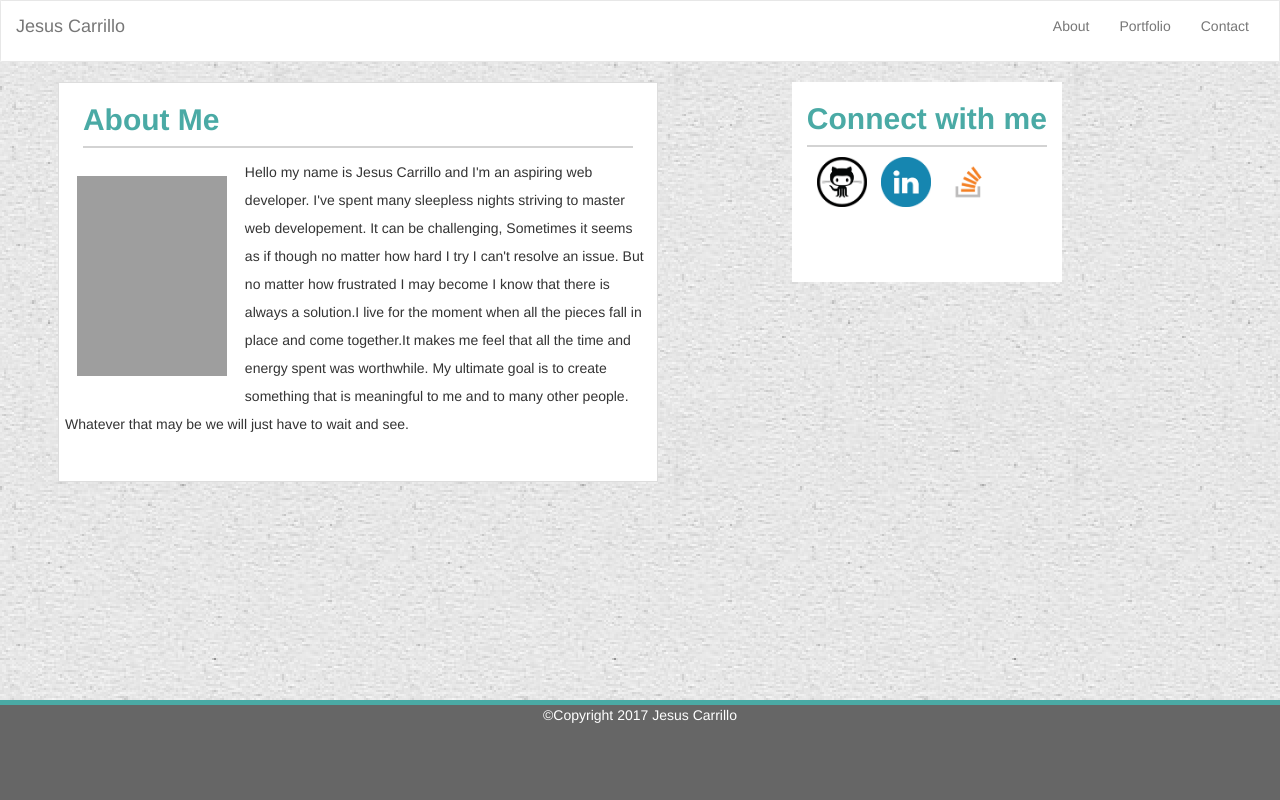
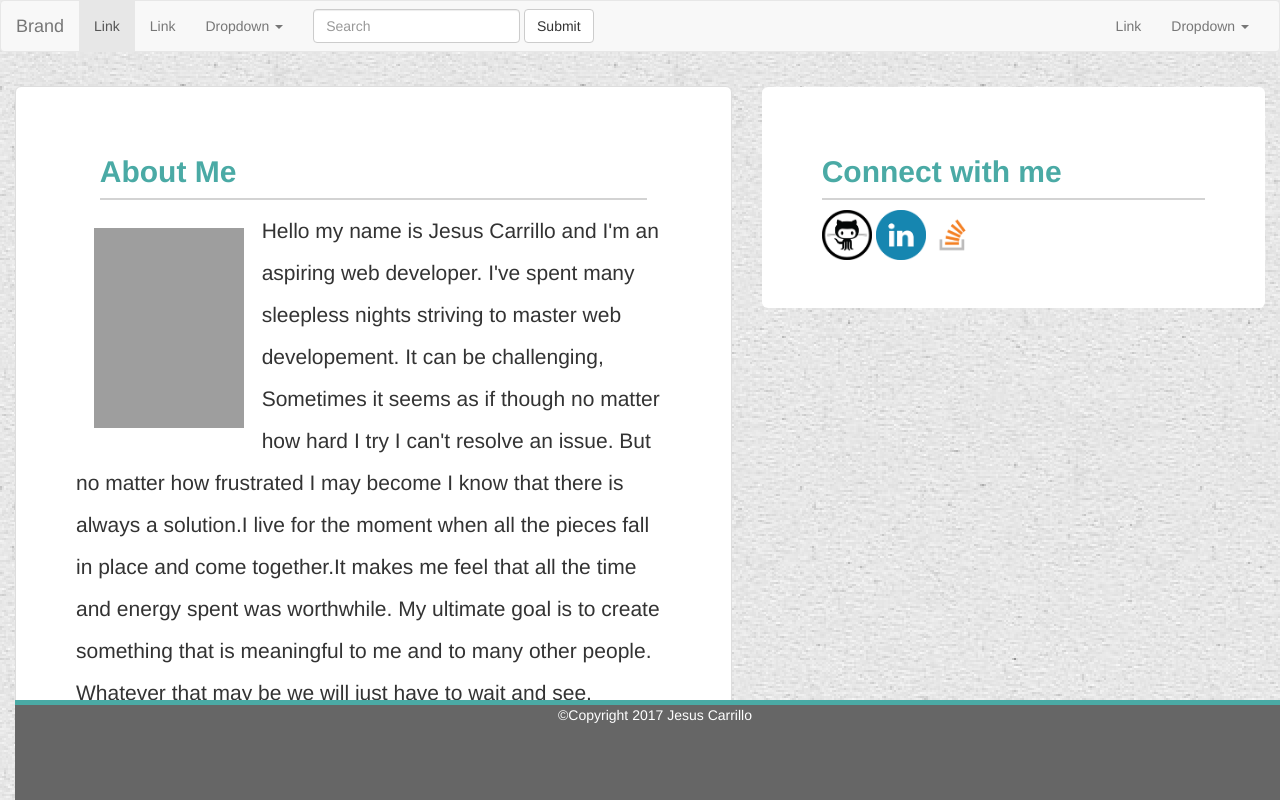
Before and after one commit to 91integ25/Bootstrap-portfolio, a PHP site: page / in a window 1280 px wide. Run offline with PHP 8.4, Linux system fonts and the light colour scheme; some libraries are stand-ins or nearby versions; grey boxes are pictures that could not be loaded.

Commit message:
pages complete needs more styling

```diff
--- a/assets/css/style.css
+++ b/assets/css/style.css
@@ -3,8 +3,7 @@ body {
 }
 .container{
 	background-color: #fff;
-	height:400px;
-	width: 650px
+	position: relative;
 }
 /*end of container style*/
 .navbarStyle {
@@ -13,11 +12,12 @@ body {
 
 /*end of navbar style*/
 .about{
-	height:400px;
-	width:600px;
+	margin-top: 2%;
+	margin-bottom:2%;
+	float:left;
 	background-color: #fff;
 	border: 1px solid #ddd;
-	margin-left: 6%;
+
 }
 .subHeader{
 	border-bottom: solid 2px #d3d3d3;
@@ -32,29 +32,83 @@ body {
 }
 .about p {
 	line-height: 200%;
-	margin:1%;
+
 }
 .about h2 {
 	margin-left: 4%;
 	margin-right: 4%;
 }
 /*end of about style*/
+.submitButton{
+	height:40px;
+	width:150px;
+	color:#fff;
+	background-color: #4aaaa5;
+	margin-top: 20px;
+	margin-right:20px;
+
+}
+/*end of contact style*/
+.imageBoxes{
+	width:200px;
+    height: 125px;
+    background:#4aaaa5;
+    color:#fff;
+    position:relative;
+    float: left;
+    margin: 2% 2% 2% 12%;
+
+}
+.imageBoxes p {
+	position:absolute;
+	bottom:0;
+	width: 100%;
+	text-align: center;
+
+	background-color:#4aaaa5;
+}
+.box1{
+
+	background-image: url(../images/hangman.png);
+
+	background-size: cover;
+}
+.box2{
+	background-image: url(../images/RPG.png);
+	clear:right;
+	background-size: cover;
+}
+.box3{
+	background-image: url(../images/trivia.png);
+	background-size: cover;
+}
+.box4{
+	background-image: url(../images/RIW.png);
+	background-size: cover;
+}
+.box5{
+	background-image: url(../images/RockPaper.png);
+	background-size: cover;
+}
+/*end of portfolio style*/
+textarea{
+	clear: both;
+}
 .connect{
-	height:200px;
-	width:270px;
+	margin-top:3%;
+	padding-right:-6%;
+	margin-bottom: 20%;
 	background-color: #fff;
-	margin-left: 6%;
+
 }
 .connect img{
-	margin-left: 10px;
 	height:50px;
 	width: 50px;
 	display:inline;
 }
-
 /*end of connect style*/
 footer{
-	position:absolute;
+	position:fixed;
 	bottom: 0;
 	height: 100px;
 	width:100%;
--- a/index.html
+++ b/index.html
@@ -2,13 +2,14 @@
 <html>
 	<head>
 		<title>Bootstrap Index</title>
+		<script src="https://ajax.googleapis.com/ajax/libs/jquery/3.1.1/jquery.min.js"></script>
 		<link rel="stylesheet" href="https://maxcdn.bootstrapcdn.com/bootstrap/3.3.7/css/bootstrap.min.css" integrity="sha384-BVYiiSIFeK1dGmJRAkycuHAHRg32OmUcww7on3RYdg4Va+PmSTsz/K68vbdEjh4u" crossorigin="anonymous">
-		<script src="https://ajax.googleapis.com/ajax/libs/jquery/3.1.1/jquery.min.js"></script>
 		<link rel="stylesheet" type="text/css" href="assets/css/style.css">
 	</head>
 	<body>
-		<nav class="navbar navbar-default">
-			<div class="navbarStyle container-fluid">
+	<!--
+		<nav class="navbar navbar-default navbarStyle">
+			<div class="container-fluid ">
 				<div class="navbar-header">
 					<button type="button" class="navbar-toggle collapsed" data-toggle="collapse" data-target="#bs-example-navbar-collapse-1" aria-expanded="false">
 					<span class="sr-only">Toggle navigation</span>
@@ -29,10 +30,64 @@
 				</div>
 			</div>
 		</nav>
+		-->
+		<nav class="navbar navbar-default">
+  <div class="container-fluid">
+    <!-- Brand and toggle get grouped for better mobile display -->
+    <div class="navbar-header">
+      <button type="button" class="navbar-toggle collapsed" data-toggle="collapse" data-target="#bs-example-navbar-collapse-1" aria-expanded="false">
+        <span class="sr-only">Toggle navigation</span>
+        <span class="icon-bar"></span>
+        <span class="icon-bar"></span>
+        <span class="icon-bar"></span>
+      </button>
+      <a class="navbar-brand" href="#">Brand</a>
+    </div>
+
+    <!-- Collect the nav links, forms, and other content for toggling -->
+    <div class="collapse navbar-collapse" id="bs-example-navbar-collapse-1">
+      <ul class="nav navbar-nav">
+        <li class="active"><a href="#">Link <span class="sr-only">(current)</span></a></li>
+        <li><a href="#">Link</a></li>
+        <li class="dropdown">
+          <a href="#" class="dropdown-toggle" data-toggle="dropdown" role="button" aria-haspopup="true" aria-expanded="false">Dropdown <span class="caret"></span></a>
+          <ul class="dropdown-menu">
+            <li><a href="#">Action</a></li>
+            <li><a href="#">Another action</a></li>
+            <li><a href="#">Something else here</a></li>
+            <li role="separator" class="divider"></li>
+            <li><a href="#">Separated link</a></li>
+            <li role="separator" class="divider"></li>
+            <li><a href="#">One more separated link</a></li>
+          </ul>
+        </li>
+      </ul>
+      <form class="navbar-form navbar-left">
+        <div class="form-group">
+          <input type="text" class="form-control" placeholder="Search">
+        </div>
+        <button type="submit" class="btn btn-default">Submit</button>
+      </form>
+      <ul class="nav navbar-nav navbar-right">
+        <li><a href="#">Link</a></li>
+        <li class="dropdown">
+          <a href="#" class="dropdown-toggle" data-toggle="dropdown" role="button" aria-haspopup="true" aria-expanded="false">Dropdown <span class="caret"></span></a>
+          <ul class="dropdown-menu">
+            <li><a href="#">Action</a></li>
+            <li><a href="#">Another action</a></li>
+            <li><a href="#">Something else here</a></li>
+            <li role="separator" class="divider"></li>
+            <li><a href="#">Separated link</a></li>
+          </ul>
+        </li>
+      </ul>
+    </div><!-- /.navbar-collapse -->
+  </div><!-- /.container-fluid -->
+</nav>
 		<div class="container-fluid">
 			<div class="row">
-				<div class="col-md-7 col-xs 7">
-					<section class="about" >
+				<div class="col-md-7 ">
+					<section class="col-sm-12 jumbotron about" >
 						<h2 class="subHeader"><strong>About Me</strong></h2>
 						<img class="img-responsive" src="assets/images/IMG_20151212_161152.jpg">
 						<p>Hello my name is Jesus Carrillo and I'm an aspiring web developer. I've spent many sleepless nights striving to master web developement. It can be challenging, Sometimes it seems as if though no matter how hard I try I can't resolve an issue. But no matter how frustrated I may become I know that there is always a solution.I live for the moment when all the pieces fall in place and come together.It makes me feel that all the time and energy spent was worthwhile. My ultimate goal is to create something that is meaningful to me and to many other people. Whatever that may be we will just have to wait and see.</p>
@@ -42,7 +97,7 @@
 
 				<div class="col-md-5 ">
 
-					<sidebar class="col-xs-12 connect">
+					<sidebar class="col-sm-12 jumbotron connect">
 					<h2 class="subHeader"><strong>Connect with me</strong></h2>
 					<a href="https://github.com/91integ25" alt="github link" target="_blank"><img class="img-responsive" src="assets/images/github.png" ></a>
 					<a href="https://www.linkedin.com/in/jesus-carrillo-353810126?trk=nav_responsive_tab_profile" alt="linkedin link" alt="linkedin link" target="_blank" ><img class="img-responsive" src="assets/images/linkein.png"></a>
@@ -51,6 +106,7 @@
 					</sidebar>
 
 				</div>
+			</div>
 			<footer class="text-center">&copy;Copyright 2017 Jesus Carrillo</footer>
 		</div>
 
```
Also changed, not shown: contact.html (+117 -6 lines), portfolio.html (+13 -12 lines).
